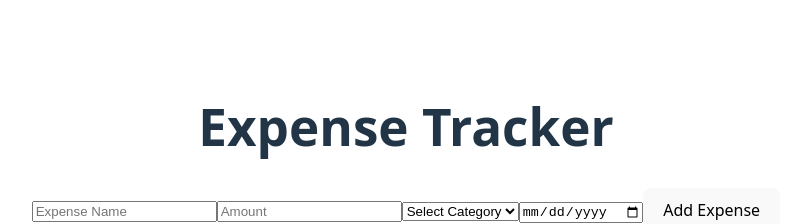
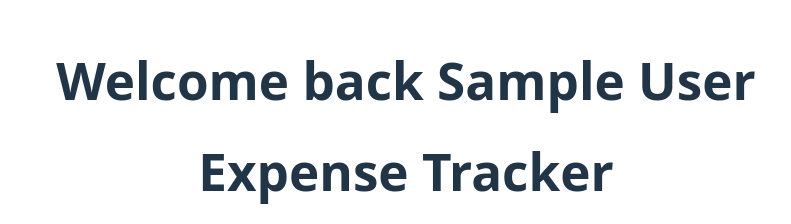
Before and after one commit to Legends-Land/Full-Stack-Finance-App, a React (Vite) app in the folder client/: page /home in a window 1280 px wide. Shown: the part 192-416 px from the top of the page, without its empty margins (234-1025 px from the left). Built offline with nearby package versions, Linux system fonts and the light colour scheme; no server answers; sample sign-in values are in the browser's storage.

Commit message:
Added section to receive user name on the home page

```diff
--- a/client/src/pages/Home.jsx
+++ b/client/src/pages/Home.jsx
@@ -89,7 +89,10 @@ const Home = () => {
     }
   };
 
+
+
   // Filtered expenses
+   const user = JSON.parse(localStorage.getItem("user"));
   const displayedExpenses =
     filter === "All"
       ? expenses
@@ -97,7 +100,9 @@ const Home = () => {
 
   return (
     <div className="container">
+    <h1> Welcome back {user?.name || "Guest"}</h1>
       <h1>Expense Tracker</h1>
+
 
       {/* Expense Form */}
       <form onSubmit={handleSubmit}>
```
